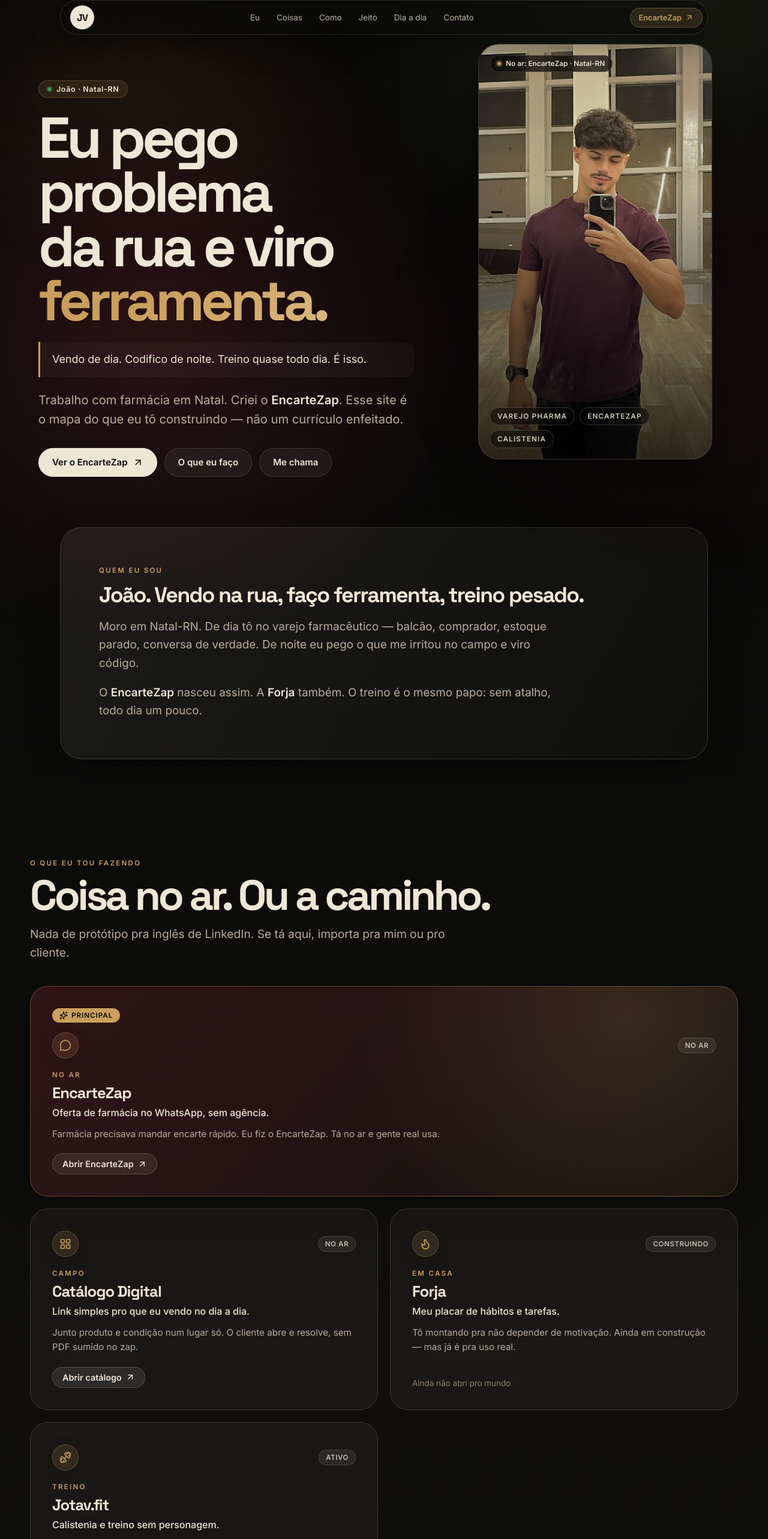
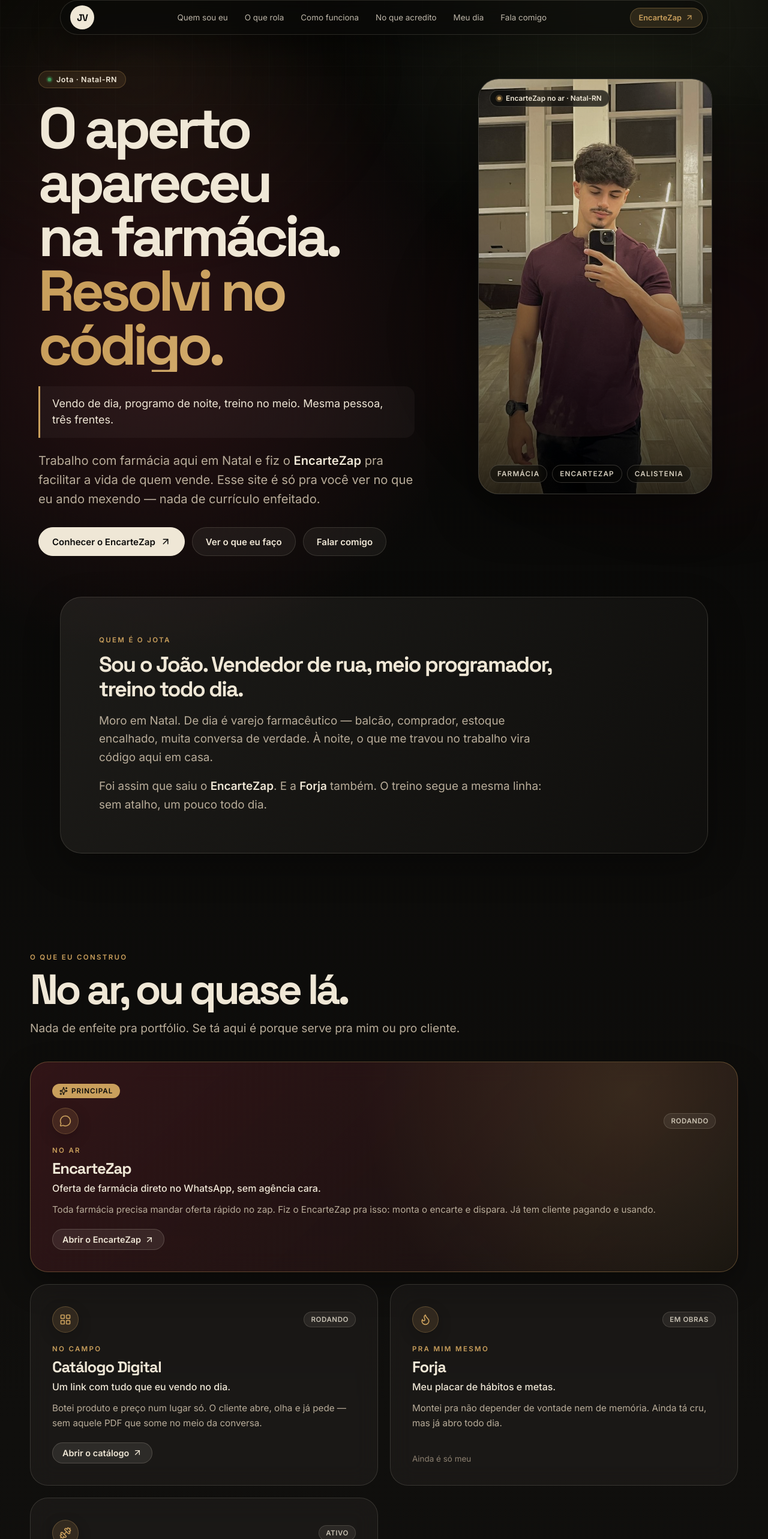
Before and after one commit to joaovsgoncalves1-jpg/jotavictor-site, a React (Vite) app: page / in a window 1280 px wide. Shown: the part 18-2584 px from the top of the page at 60% size. Built offline with nearby package versions, Linux system fonts and the light colour scheme.

Commit message:
copy: Opus rewrite — human hub voice, all sections
Mandatory full-string pass; motion untouched. Meta/JSON-LD updated.

```diff
--- a/src/App.tsx
+++ b/src/App.tsx
@@ -152,47 +152,47 @@
     icon: MessageCircle,
     eyebrow: "NO AR",
     title: "EncarteZap",
-    tagline: "Oferta de farmácia no WhatsApp, sem agência.",
-    body: "Farmácia precisava mandar encarte rápido. Eu fiz o EncarteZap. Tá no ar e gente real usa.",
+    tagline: "Oferta de farmácia direto no WhatsApp, sem agência cara.",
+    body: "Toda farmácia precisa mandar oferta rápido no zap. Fiz o EncarteZap pra isso: monta o encarte e dispara. Já tem cliente pagando e usando.",
     link: ENCARTEZAP_URL,
-    linkLabel: "Abrir EncarteZap",
+    linkLabel: "Abrir o EncarteZap",
     linkAria: "Abrir o site do EncarteZap em nova aba",
-    status: "No ar",
+    status: "Rodando",
   },
   {
     key: "catalogo",
     isFlagship: false,
     icon: LayoutGrid,
-    eyebrow: "CAMPO",
+    eyebrow: "NO CAMPO",
     title: "Catálogo Digital",
-    tagline: "Link simples pro que eu vendo no dia a dia.",
-    body: "Junto produto e condição num lugar só. O cliente abre e resolve, sem PDF sumido no zap.",
+    tagline: "Um link com tudo que eu vendo no dia.",
+    body: "Botei produto e preço num lugar só. O cliente abre, olha e já pede — sem aquele PDF que some no meio da conversa.",
     link: CATALOGO_URL,
-    linkLabel: "Abrir catálogo",
+    linkLabel: "Abrir o catálogo",
     linkAria: "Abrir o Catálogo Digital em nova aba",
-    status: "No ar",
+    status: "Rodando",
   },
   {
     key: "forja",
     isFlagship: false,
     icon: Flame,
-    eyebrow: "EM CASA",
+    eyebrow: "PRA MIM MESMO",
     title: "Forja",
-    tagline: "Meu placar de hábitos e tarefas.",
-    body: "Tô montando pra não depender de motivação. Ainda em construção — mas já é pra uso real.",
+    tagline: "Meu placar de hábitos e metas.",
+    body: "Montei pra não depender de vontade nem de memória. Ainda tá cru, mas já abro todo dia.",
     link: null,
     linkLabel: null,
     linkAria: null,
-    status: "Construindo",
+    status: "Em obras",
   },
   {
     key: "jotavfit",
     isFlagship: false,
     icon: Dumbbell,
-    eyebrow: "TREINO",
+    eyebrow: "NO TREINO",
     title: "Jotav.fit",
-    tagline: "Calistenia e treino sem personagem.",
-    body: "Mostro o que eu faço de verdade. Sem pack milagroso, sem pose de influencer.",
+    tagline: "Calistenia e ferro, sem personagem.",
+    body: "Posto o treino que eu faço de verdade. Sem receita mágica, sem pose de influencer.",
     link: JOTAVFIT_URL,
     linkLabel: "@jotav.fit",
     linkAria: "Abrir o Instagram @jotav.fit em nova aba",
@@ -204,55 +204,55 @@
   {
     num: "01",
     icon: Building2,
-    title: "A rua mostra",
-    subtitle: "Farmácia, balcão, estrada",
-    body: "O problema aparece no meio do expediente — não numa reunião bonita.",
+    title: "A rua manda",
+    subtitle: "Balcão, campo, estrada",
+    body: "O problema aparece no meio do expediente, não numa reunião de slide.",
   },
   {
     num: "02",
     icon: Code,
-    title: "Eu codifico",
-    subtitle: "Ferramenta simples",
-    body: "Faço o mínimo que resolve. Se não entra no ar, não conta.",
+    title: "Eu construo",
+    subtitle: "O mínimo que resolve",
+    body: "Faço só o que resolve e boto no ar. Coisa parada na gaveta não vale.",
   },
   {
     num: "03",
     icon: Hammer,
-    title: "Eu mantenho",
-    subtitle: "Treino e rotina",
-    body: "Treino pesado e rotina chata. É o que segura o resto em pé.",
+    title: "Eu seguro",
+    subtitle: "Rotina e treino",
+    body: "Rotina chata e treino pesado. É o que mantém tudo de pé.",
   },
 ]
 
 const principles = [
-  "Problema real antes de tela bonita.",
-  "No ar > ideia na gaveta.",
-  "IA pra cortar trampo, não pra posar.",
-  "Sem personagem de internet.",
-  "Repetir todo dia vence motivação.",
+  "Primeiro o problema, depois a tela bonita.",
+  "Coisa no ar vale mais que ideia parada.",
+  "IA pra tirar peso, não pra tirar onda.",
+  "Sem personagem, sem pose de internet.",
+  "Fazer todo dia ganha da vontade do momento.",
 ]
 
 const realLifeFronts = [
   {
-    eyebrow: "TRABALHO",
-    title: "Varejo farmacêutico",
-    body: "Sou RCA. Campo, balcão, negociação. É daqui que saem as dores que eu resolvo em código.",
+    eyebrow: "O TRABALHO",
+    title: "Farmácia todo dia",
+    body: "Sou RCA: campo, balcão, negociação de verdade. É daqui que sai quase toda ideia que vira código.",
     image: "/images/joao-work.jpg",
     alt: "João Victor no trabalho no varejo farmacêutico",
     icon: Pill,
   },
   {
-    eyebrow: "ESTRADA",
-    title: "Entre uma visita e outra",
-    body: "Muito do que eu construo nasce no carro, depois de ouvir o mesmo problema de novo.",
+    eyebrow: "A ESTRADA",
+    title: "No trânsito, entre visitas",
+    body: "Boa parte do que eu construo começa no carro, depois de ouvir o mesmo problema pela décima vez.",
     image: "/images/joao-car.jpg",
     alt: "João Victor em deslocamento comercial",
     icon: Route,
   },
   {
-    eyebrow: "TREINO",
-    title: "Calistenia",
-    body: "Treino pesado, quase todo dia. Sem atalho. É a mesma lógica do resto da vida.",
+    eyebrow: "O TREINO",
+    title: "Calistenia e ferro",
+    body: "Treino pesado, quase todo dia. Sem atalho — igualzinho ao resto da vida.",
     image: "/images/joao-gym.jpg",
     alt: "João Victor treinando calistenia",
     icon: Dumbbell,
@@ -280,12 +280,12 @@
           JV
         </a>
         <div className="nav-links">
-          <a href="#sobre">Eu</a>
-          <a href="#projetos">Coisas</a>
-          <a href="#processo">Como</a>
-          <a href="#principios">Jeito</a>
-          <a href="#campo">Dia a dia</a>
-          <a href="#contato">Contato</a>
+          <a href="#sobre">Quem sou eu</a>
+          <a href="#projetos">O que rola</a>
+          <a href="#processo">Como funciona</a>
+          <a href="#principios">No que acredito</a>
+          <a href="#campo">Meu dia</a>
+          <a href="#contato">Fala comigo</a>
         </div>
         <a
           className="nav-cta"
@@ -303,27 +303,28 @@
           <div className="hero-copy">
             <Rise className="hero-badge" delay={0}>
               <span className="live-dot" />
-              <span>João · Natal-RN</span>
+              <span>Jota · Natal-RN</span>
             </Rise>
 
             <Rise delay={80}>
               <h1>
-                <span>Eu pego problema</span>
-                <span>da rua e viro</span>
-                <span className="accent-text">ferramenta.</span>
+                <span>O aperto apareceu</span>
+                <span>na farmácia.</span>
+                <span className="accent-text">Resolvi no código.</span>
               </h1>
             </Rise>
 
             <Rise className="mother-quote" delay={160}>
               <p>
-                Vendo de dia. Codifico de noite. Treino quase todo dia. É isso.
+                Vendo de dia, programo de noite, treino no meio. Mesma pessoa, três frentes.
               </p>
             </Rise>
 
             <Rise delay={220}>
               <p className="hero-sub">
-                Trabalho com farmácia em Natal. Criei o <strong>EncarteZap</strong>. Esse site é o
-                mapa do que eu tô construindo — não um currículo enfeitado.
+                Trabalho com farmácia aqui em Natal e fiz o <strong>EncarteZap</strong> pra facilitar
+                a vida de quem vende. Esse site é só pra você ver no que eu ando mexendo — nada de
+                currículo enfeitado.
               </p>
             </Rise>
 
@@ -334,13 +335,13 @@
                 target="_blank"
                 rel="noopener noreferrer"
               >
-                Ver o EncarteZap <ArrowUpRight size={18} aria-hidden="true" />
+                Conhecer o EncarteZap <ArrowUpRight size={18} aria-hidden="true" />
               </a>
               <a className="button ghost" href="#projetos">
-                O que eu faço
+                Ver o que eu faço
               </a>
               <a className="button ghost" href={"mailto:" + EMAIL}>
-                Me chama
+                Falar comigo
               </a>
             </Rise>
           </div>
@@ -357,10 +358,10 @@
               <div className="portrait-glow" />
               <div className="portrait-status-chip">
                 <span className="pulse-dot" />
-                <span>No ar: EncarteZap · Natal-RN</span>
+                <span>EncarteZap no ar · Natal-RN</span>
               </div>
               <div className="portrait-caption">
-                <span>Varejo Pharma</span>
+                <span>Farmácia</span>
                 <span>EncarteZap</span>
                 <span>Calistenia</span>
               </div>
@@ -373,23 +374,23 @@
       <section className="intro-panel" id="sobre">
         <Stagger className="intro-copy">
           <StaggerItem delay={0}>
-            <p className="kicker">QUEM EU SOU</p>
+            <p className="kicker">QUEM É O JOTA</p>
           </StaggerItem>
           <StaggerItem delay={90}>
             <h2 className="intro-lead">
-              João. Vendo na rua, faço ferramenta, treino pesado.
+              Sou o João. Vendedor de rua, meio programador, treino todo dia.
             </h2>
           </StaggerItem>
           <StaggerItem delay={180}>
             <p className="intro-body">
-              Moro em Natal-RN. De dia tô no varejo farmacêutico — balcão, comprador, estoque
-              parado, conversa de verdade. De noite eu pego o que me irritou no campo e viro código.
+              Moro em Natal. De dia é varejo farmacêutico — balcão, comprador, estoque encalhado,
+              muita conversa de verdade. À noite, o que me travou no trabalho vira código aqui em casa.
             </p>
           </StaggerItem>
           <StaggerItem delay={270}>
             <p className="intro-body">
-              O <strong>EncarteZap</strong> nasceu assim. A <strong>Forja</strong> também. O treino é
-              o mesmo papo: sem atalho, todo dia um pouco.
+              Foi assim que saiu o <strong>EncarteZap</strong>. E a <strong>Forja</strong> também. O
+              treino segue a mesma linha: sem atalho, um pouco todo dia.
             </p>
           </StaggerItem>
         </Stagger>
@@ -398,9 +399,9 @@
       {/* Projects Section */}
       <section className="section" id="projetos">
         <Reveal className="section-heading">
-          <p className="kicker">O QUE EU TOU FAZENDO</p>
-          <h2>Coisa no ar. Ou a caminho.</h2>
-          <p>Nada de protótipo pra inglês de LinkedIn. Se tá aqui, importa pra mim ou pro cliente.</p>
+          <p className="kicker">O QUE EU CONSTRUO</p>
+          <h2>No ar, ou quase lá.</h2>
+          <p>Nada de enfeite pra portfólio. Se tá aqui é porque serve pra mim ou pro cliente.</p>
         </Reveal>
 
         <Stagger className="projects-grid">
@@ -444,7 +445,7 @@
                       <ArrowUpRight size={16} aria-hidden="true" />
                     </a>
                   ) : (
-                    <span className="internal-status">Ainda não abri pro mundo</span>
+                    <span className="internal-status">Ainda é só meu</span>
                   )}
                 </div>
               </StaggerItem>
@@ -456,9 +457,9 @@
       {/* Process / How I Work */}
       <section className="section" id="processo">
         <Reveal className="section-heading">
-          <p className="kicker">COMO EU ROLLO</p>
-          <h2>Simples assim.</h2>
-          <p>Vejo o problema. Faço a ferramenta. Não abandono no meio.</p>
+          <p className="kicker">COMO EU TOCO</p>
+          <h2>É simples assim.</h2>
+          <p>A rua mostra, eu construo, e não largo pela metade.</p>
         </Reveal>
 
         <Stagger className="process-grid">
@@ -485,9 +486,9 @@
       <section className="manifesto" id="principios">
         <div className="manifesto-inner">
           <Reveal>
-            <p className="kicker">DO MEU JEITO</p>
-            <h2>Não quero parecer ocupado. Quero entregar.</h2>
-            <p className="manifesto-sub">Cinco frases. Sem framework de vida.</p>
+            <p className="kicker">NO QUE ACREDITO</p>
+            <h2>Não quero parecer ocupado. Quero entregar coisa que serve.</h2>
+            <p className="manifesto-sub">Cinco frases. Sem manual de autoajuda.</p>
           </Reveal>
           <Stagger className="manifesto-grid">
             {principles.map((principle, i) => (
@@ -503,9 +504,9 @@
       {/* Real Life Proof Strip / Frentes */}
       <section className="section" id="campo">
         <Reveal className="section-heading">
-          <p className="kicker">FORA DA TELA</p>
-          <h2>Onde eu passo o dia.</h2>
-          <p>Trabalho, estrada e treino. O resto é consequência.</p>
+          <p className="kicker">LONGE DA TELA</p>
+          <h2>Onde eu passo o dia de verdade.</h2>
+          <p>Trabalho, estrada e treino. O código vem de tudo isso junto.</p>
         </Reveal>
 
         <Stagger className="fronts-grid">
@@ -541,15 +542,15 @@
       <section className="final-cta" id="contato">
         <Reveal className="cta-left">
           <Sparkles className="spark" size={28} aria-hidden="true" />
-          <h2>Bora conversar?</h2>
+          <h2>Bora trocar ideia?</h2>
           <p>
-            Farmácia, <strong>EncarteZap</strong>, código ou treino. Manda um e-mail ou chama no
-            Instagram.
+            Farmácia, <strong>EncarteZap</strong>, código ou treino — se for sobre isso, tô dentro.
+            Manda um e-mail ou chama no Instagram.
           </p>
         </Reveal>
         <Reveal className="cta-actions">
           <a className="button primary" href={"mailto:" + EMAIL}>
-            E-mail <ArrowUpRight size={18} aria-hidden="true" />
+            Mandar e-mail <ArrowUpRight size={18} aria-hidden="true" />
           </a>
           <a
             className="button ghost"
@@ -557,7 +558,7 @@
             target="_blank"
             rel="noopener noreferrer"
           >
-            EncarteZap <ExternalLink size={16} aria-hidden="true" />
+            Ver o EncarteZap <ExternalLink size={16} aria-hidden="true" />
           </a>
           <a
             className="button ghost"
@@ -574,7 +575,7 @@
       <footer>
         <div className="footer-brand">
           <span>© {currentYear} João Victor · jotavictor.com</span>
-          <span className="footer-tagline">Vendo de dia. Codifico de noite. Treino quase todo dia.</span>
+          <span className="footer-tagline">Vendo de dia. Programo de noite. Treino no meio.</span>
         </div>
         <nav className="footer-links" aria-label="Links de João Victor">
           <a href={ENCARTEZAP_URL} target="_blank" rel="noopener noreferrer">
```
Also changed, not shown: index.html (+7 -7 lines).
